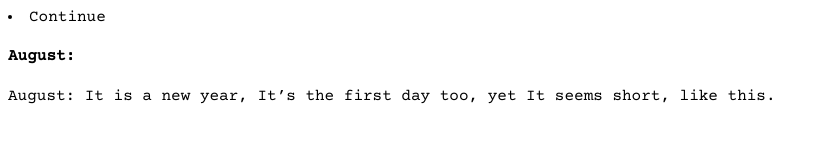
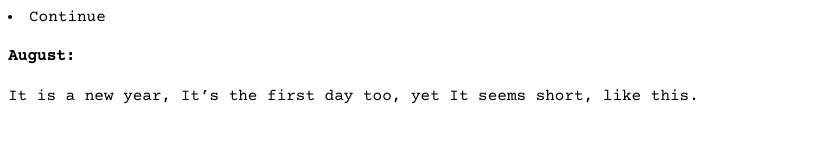
Before and after one commit to inkintheveins78/inkintheveins78.github.io, a plain HTML site: page august18.html in a window 1280 px wide. Shown: the whole page, without its empty margins (0-827 px from the left). Drawn offline with nearby package versions, Linux system fonts and the light colour scheme.

Commit message:
Update august18.html

```diff
--- a/august18.html
+++ b/august18.html
@@ -31,7 +31,7 @@
     <body>
         <li><a href="september18.html">Continue</a></li>
         <h4>August:</h4>
-        <p>August:
+        <p>
         It is a new year,
         It’s the first day too, yet
         It seems short, like this.
```
